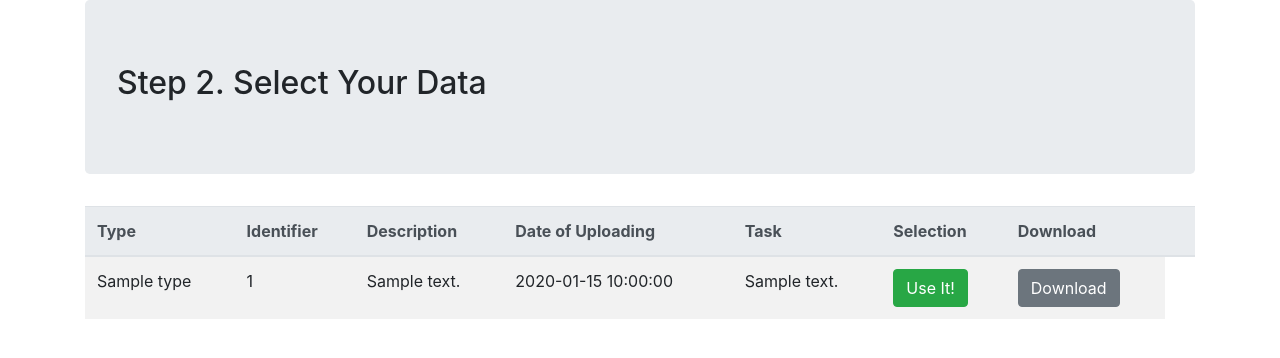
After one commit to rc1208/Keras-without-Keras, a Flask app: template templates/list_data_template.html in a window 1280 px wide. The commit adds this page. Shown: the top 358 px of the page. Run offline with Flask 2, Linux system fonts and the light colour scheme; the template is opened without the code that fills it: most values are stand-ins (such as "Sample title", 1, 10 or a date in 2020); some libraries are stand-ins or nearby versions.

Commit message:
finish data list

```diff
--- a/app.py
+++ b/app.py
@@ -2,6 +2,7 @@
 import sqlite3
 from flask import current_app, g
 from flask import Flask,render_template, request,jsonify,Response, flash, redirect
+from flask import send_file, send_from_directory
 import os
 import csv
 import json
@@ -28,6 +29,10 @@ app.secret_key="123789456"
 app.config["DATABASE"] = app.instance_path + "/data.db"
 app.config["DBTABLE_DATA"] = "training_data"
 
+app.config["LOSS_TABULAR_CATEGORY"] = "categorical_crossentropy"
+app.config["LOSS_TABULAR_NUMERIC"] = "mse"
+app.config["LOSS_IMAGES"] = "categorical_crossentropy"
+app.config["LOSS_TEXT"] = "categorical_crossentropy"
 
 @app.route('/', methods = ['GET'])
 def home():
@@ -58,9 +63,9 @@ def tabular_upload_post():
             file.save(filepath)
         size_input_neuron, size_output_neuron = tabular_getsize(filepath, if_target_category, if_ignore_1stline)
         print((if_target_category, if_ignore_1stline, size_input_neuron, size_output_neuron))
-        lossfunc = "mse"
+        lossfunc = app.config["LOSS_TABULAR_NUMERIC"]
         if(if_target_category == "on"):
-            lossfunc ="crossentropy"
+            lossfunc =app.config["LOSS_TABULAR_CATEGORY"]
         return redirect("http://127.0.0.1:8080/#activation=tanh&batchSize=10&dataset=circle&regDataset=reg-plane&learningRate=0.03&regularizationRate=0&noise=0&networkShape=3,2&seed=0.44887&showTestData=false&discretize=false&percTrainData=50&x=true&y=true&xTimesY=false&xSquared=false&ySquared=false&cosX=false&sinX=false&cosY=false&sinY=false&collectStats=false&problem=classification&initZero=false&hideText=false&discretize_hide=true&showTestData_hide=true&stepButton_hide=true&noise_hide=true&dataset_hide=true&discretize_hide=true&showTestData_hide=true&stepButton_hide=true&noise_hide=true&dataset_hide=true&sizeInput=%d&sizeOutput=%d&lossfunc=%s&dataLocation=%s" %(size_input_neuron, size_output_neuron, lossfunc, filepath))
 
 
@@ -204,7 +209,7 @@ def images_upload_post():
     if 'inputfilePkl' in request.files:
         # upload pickle
         file = request.files['inputfilePkl']
-        edir_pickle=app.config["UPLOAD_DATA_FOLDER"]+"/images/"
+        dir_pickle=app.config["UPLOAD_DATA_FOLDER"]+"/images/"
         if(not os.path.isdir(dir_pickle)):
             os.makedirs(dir_pickle)
         filepath = os.path.join(dir_pickle, "training.pickle")
@@ -217,8 +222,8 @@ def images_upload_post():
         if(isinstance(sizes, tuple)):
             size_input_neuron = sizes[1]*sizes[2]
             size_output_neuron = sizes[3]
-            print("http://127.0.0.1:8080/index_cnn.html#activation=tanh&batchSize=10&dataset=circle&regDataset=reg-plane&learningRate=0.03&typeofnet=1&regularizationRate=0&noise=0&networkShape=1,1,4,4&seed=0.35115&showTestData=false&discretize=false&percTrainData=50&x=true&y=true&xTimesY=false&xSquared=false&ySquared=false&cosX=false&sinX=false&cosY=false&sinY=false&collectStats=false&problem=classification&initZero=false&hideText=false&discretize_hide=true&showTestData_hide=true&stepButton_hide=true&noise_hide=true&dataset_hide=true&discretize_hide=true&showTestData_hide=true&stepButton_hide=true&noise_hide=true&dataset_hide=true&sizeInput=%d&sizeOutput=%d&lossfunc=%s&dataLocation=%s" %(size_input_neuron, size_output_neuron, "crossentropy", filepath))
-            return redirect("http://127.0.0.1:8080/index_cnn.html#activation=tanh&batchSize=10&dataset=circle&regDataset=reg-plane&learningRate=0.03&typeofnet=1&regularizationRate=0&noise=0&networkShape=1,1,4,4&seed=0.35115&showTestData=false&discretize=false&percTrainData=50&x=true&y=true&xTimesY=false&xSquared=false&ySquared=false&cosX=false&sinX=false&cosY=false&sinY=false&collectStats=false&problem=classification&initZero=false&hideText=false&discretize_hide=true&showTestData_hide=true&stepButton_hide=true&noise_hide=true&dataset_hide=true&discretize_hide=true&showTestData_hide=true&stepButton_hide=true&noise_hide=true&dataset_hide=true&sizeInput=%d&sizeOutput=%d&lossfunc=%s&dataLocation=%s" %(size_input_neuron, size_output_neuron, "crossentropy", filepath))
+            print("http://127.0.0.1:8080/index_cnn.html#activation=tanh&batchSize=10&dataset=circle&regDataset=reg-plane&learningRate=0.03&typeofnet=1&regularizationRate=0&noise=0&networkShape=1,1,4,4&seed=0.35115&showTestData=false&discretize=false&percTrainData=50&x=true&y=true&xTimesY=false&xSquared=false&ySquared=false&cosX=false&sinX=false&cosY=false&sinY=false&collectStats=false&problem=classification&initZero=false&hideText=false&discretize_hide=true&showTestData_hide=true&stepButton_hide=true&noise_hide=true&dataset_hide=true&discretize_hide=true&showTestData_hide=true&stepButton_hide=true&noise_hide=true&dataset_hide=true&sizeInput=%d&sizeOutput=%d&lossfunc=%s&dataLocation=%s" %(size_input_neuron, size_output_neuron, app.config["LOSS_IMAGES"], filepath))
+            return redirect("http://127.0.0.1:8080/index_cnn.html#activation=tanh&batchSize=10&dataset=circle&regDataset=reg-plane&learningRate=0.03&typeofnet=1&regularizationRate=0&noise=0&networkShape=1,1,4,4&seed=0.35115&showTestData=false&discretize=false&percTrainData=50&x=true&y=true&xTimesY=false&xSquared=false&ySquared=false&cosX=false&sinX=false&cosY=false&sinY=false&collectStats=false&problem=classification&initZero=false&hideText=false&discretize_hide=true&showTestData_hide=true&stepButton_hide=true&noise_hide=true&dataset_hide=true&discretize_hide=true&showTestData_hide=true&stepButton_hide=true&noise_hide=true&dataset_hide=true&sizeInput=%d&sizeOutput=%d&lossfunc=%s&dataLocation=%s" %(size_input_neuron, size_output_neuron, app.config["LOSS_IMAGES"], filepath))
         else:
             return redirect(request.url)
     elif 'inputfilePNG' in request.files and 'inputfileCsv' in request.files:
@@ -287,7 +292,7 @@ def text_upload_post():
             text_savefile(file, request.form.get('dataid'), request.form.get('datadesc'), dir_text)
         else:
             file.save(filepath)
-        lossfunc="crossentropy"
+        lossfunc=app.config["LOSS_TEXT"]
         return redirect("http://127.0.0.1:8080/index_rnn.html#activation=tanh&batchSize=10&dataset=circle&regDataset=reg-plane&learningRate=0.03&typeofnet=2&regularizationRate=0&noise=0&networkShape=1&seed=0.09947&showTestData=false&discretize=false&percTrainData=50&x=true&y=true&xTimesY=false&xSquared=false&ySquared=false&cosX=false&sinX=false&cosY=false&sinY=false&collectStats=false&problem=classification&initZero=false&hideText=false&discretize_hide=true&showTestData_hide=true&stepButton_hide=true&noise_hide=true&dataset_hide=true&discretize_hide=true&showTestData_hide=true&stepButton_hide=true&noise_hide=true&dataset_hide=true&lossfunc=%s&dataLocation=%s" %(lossfunc, filepath))
 
 def text_savefile(file, data_id, data_desc, dir_text):
@@ -304,6 +309,89 @@ def text_savefile(file, data_id, data_desc, dir_text):
                  (data_id, "text", data_desc, datetime.now().strftime("%Y-%m-%d %H-%M-%S"), 1, 0, 0) )
     conn.commit()
 
+@app.route("/data_list/<typex>", methods=["GET"])
+def show_data_list(typex):
+    datalist=get_data_list(typex)
+    rows=[]
+    for dataitem in datalist:
+        row=dict()
+        row["dataid"] = dataitem["id"]
+        row["datadesc"] = dataitem["description"]
+        row["type"] = dataitem["type"]
+        row["date"] = dataitem["date_created"]
+        if(row["type"] == "tabular"):
+            if(dataitem["if_target_category"] == "on"):
+                row["note"] = "Classification"
+                row["lossfunc"] =  app.config["LOSS_TABULAR_CATEGORY"]
+            else:
+                row["note"] = "Regression"
+                row["lossfunc"] =  app.config["LOSS_TABULAR_NUMERIC"]
+        elif(row["type"] == "images"):
+            row["note"] = "Classification"
+            row["lossfunc"] =  app.config["LOSS_IMAGES"]
+        else:
+            row["note"] = "Language Model"
+            row["lossfunc"] = app.config["LOSS_TEXT"]
+        row["url"] = "/download_data/%s/%s" %(row["type"], row["dataid"])
+        row["data_location"] = get_data_dir(row["type"], row["dataid"]) + "/" + row["dataid"]
+        rows.append(row)
+    return render_template("list_data_template.html", data=rows)
+
+
+def get_data_list(typex):
+    db=get_db()
+    if(typex == "all"):
+        sqlcmd = "SELECT * FROM training_data"
+    else:
+        sqlcmd = "SELECT * FROM training_data where type = '%s'" %typex
+    print(sqlcmd)
+    cur=db.execute(sqlcmd)
+    rv = cur.fetchall()
+    return rv
+
+def get_data_dir(typex, dataid):
+    if(typex == "tabular"):
+        dirx = app.config["UPLOAD_DATA_FOLDER"] + "/"
+    elif(typex == "images"):
+        dirx = app.config["UPLOAD_DATA_FOLDER"] + "/images/"
+    else:
+        dirx = app.config["UPLOAD_DATA_FOLDER"] + "/text/"
+    return dirx
+
+@app.route("/download_data/<typex>/<dataid>", methods = ['GET'])
+def download_file(typex, dataid):
+    print("download_file")
+    dirx = get_data_dir(typex, dataid)
+    print(dataid)
+    return send_from_directory(dirx, dataid, as_attachment=True)
+
+@app.route("/data_select", methods = ['POST'])
+def use_data_nn():
+    typex = request.form.get("type")
+    data_location = request.form.get("data_location")
+    lossfunc = request.form.get("lossfunc")
+    task = request.form.get("task")
+    if(typex == "tabular"):
+        if(task == "Classification"):
+            size_input_neuron, size_output_neuron = tabular_getsize(data_location, 1, 1)
+        else:
+            size_input_neuron, size_output_neuron = tabular_getsize(data_location, 0, 1)
+        print((size_input_neuron, size_output_neuron))
+        return redirect("http://127.0.0.1:8080/#activation=tanh&batchSize=10&dataset=circle&regDataset=reg-plane&learningRate=0.03&regularizationRate=0&noise=0&networkShape=3,2&seed=0.44887&showTestData=false&discretize=false&percTrainData=50&x=true&y=true&xTimesY=false&xSquared=false&ySquared=false&cosX=false&sinX=false&cosY=false&sinY=false&collectStats=false&problem=classification&initZero=false&hideText=false&discretize_hide=true&showTestData_hide=true&stepButton_hide=true&noise_hide=true&dataset_hide=true&discretize_hide=true&showTestData_hide=true&stepButton_hide=true&noise_hide=true&dataset_hide=true&sizeInput=%d&sizeOutput=%d&lossfunc=%s&dataLocation=%s" %(size_input_neuron, size_output_neuron, lossfunc, data_location))
+    elif(typex == "images"):
+        sizes=images_getsize(data_location)
+        if(isinstance(sizes, tuple)):
+            size_input_neuron = sizes[1]*sizes[2]
+            size_output_neuron = sizes[3]
+            return redirect("http://127.0.0.1:8080/index_cnn.html#activation=tanh&batchSize=10&dataset=circle&regDataset=reg-plane&learningRate=0.03&typeofnet=1&regularizationRate=0&noise=0&networkShape=1,1,4,4&seed=0.35115&showTestData=false&discretize=false&percTrainData=50&x=true&y=true&xTimesY=false&xSquared=false&ySquared=false&cosX=false&sinX=false&cosY=false&sinY=false&collectStats=false&problem=classification&initZero=false&hideText=false&discretize_hide=true&showTestData_hide=true&stepButton_hide=true&noise_hide=true&dataset_hide=true&discretize_hide=true&showTestData_hide=true&stepButton_hide=true&noise_hide=true&dataset_hide=true&sizeInput=%d&sizeOutput=%d&lossfunc=%s&dataLocation=%s" %(size_input_neuron, size_output_neuron, app.config["LOSS_IMAGES"], data_location))
+        else:
+            return redirect(request.url)
+    else:
+        return redirect("http://127.0.0.1:8080/index_rnn.html#activation=tanh&batchSize=10&dataset=circle&regDataset=reg-plane&learningRate=0.03&typeofnet=2&regularizationRate=0&noise=0&networkShape=1&seed=0.09947&showTestData=false&discretize=false&percTrainData=50&x=true&y=true&xTimesY=false&xSquared=false&ySquared=false&cosX=false&sinX=false&cosY=false&sinY=false&collectStats=false&problem=classification&initZero=false&hideText=false&discretize_hide=true&showTestData_hide=true&stepButton_hide=true&noise_hide=true&dataset_hide=true&discretize_hide=true&showTestData_hide=true&stepButton_hide=true&noise_hide=true&dataset_hide=true&lossfunc=%s&dataLocation=%s" %(lossfunc, data_location))
+
+
+
+
 
 #When run from command line, start the server
 if __name__ == '__main__':
--- a/init_database.py
+++ b/init_database.py
@@ -5,6 +5,7 @@ import os
 
 s=input("Warn: This will drop the database (of training data inventory)! Type 'Yes' if you are sure to do that.\n")
 if(s != "Yes"):
+    print("you didn't re-generate the database")
     exit(0)
 
 if(not os.path.isdir("instance")):
--- a/templates/index.html
+++ b/templates/index.html
@@ -60,7 +60,7 @@
                                </li>
                              </ul>
                               <a type="button" class="btn btn-primary" href="tabular_upload"> Import Your Data  </a>
-                              <a type="button" class="btn btn-primary"> Use Example Data</a>
+                              <a type="button" class="btn btn-primary" href="data_list/tabular"> Use Example Data</a>
                        </div>
                        <hr />
                     </div>
@@ -76,7 +76,7 @@
                                <li class="list-inline-item"><h4> only support images classification now </h4></li>
                              </ul>
                               <a type="button" class="btn btn-primary" href="images_upload"> Import Your Data  </a>
-                              <a type="button" class="btn btn-primary"> Use Example Data</a>
+                              <a type="button" class="btn btn-primary" href="data_list/images"> Use Example Data</a>
                        </div>
                        <hr />
                     </div>
@@ -93,7 +93,7 @@
                                <li class="list-inline-item"><h4> only support NLP classification now</h4></li>
                              </ul>
                               <a type="button" class="btn btn-primary" href="text_upload"> Import Your Data  </a>
-                              <a type="button" class="btn btn-primary"> Use Example Data</a>
+                              <a type="button" class="btn btn-primary" href="data_list/text"> Use Example Data</a>
                        </div>
                        <hr />
                     </div>
--- /dev/null
+++ b/templates/list_data_template.html
@@ -0,0 +1,53 @@
+<!DOCTYPE html>
+<html lang="en" dir="ltr">
+    <head>
+        <meta charset="utf-8">
+        <title>Existing Data List</title>
+        <link rel="stylesheet" href="https://maxcdn.bootstrapcdn.com/bootstrap/4.3.1/css/bootstrap.min.css">
+        <script src="https://ajax.googleapis.com/ajax/libs/jquery/3.3.1/jquery.min.js"></script>
+        <script src="https://cdnjs.cloudflare.com/ajax/libs/popper.js/1.14.7/umd/popper.min.js"></script>
+        <script src="https://maxcdn.bootstrapcdn.com/bootstrap/4.3.1/js/bootstrap.min.js"></script>
+    </head>
+    <body>
+        <div class="container">
+            <div class="jumbotron">
+              <h2><i class="fas fa-database"></i> Step 2. Select Your Data </h2>
+              <!--<p>A bunch of beautiful images that I didn't take (except for the first one!)</p>  -->
+            </div>
+            <table class="table table-striped">
+              <thead class="thead-light">
+                <tr>
+                    <th scope="col">Type</th>
+                    <th scope="col">Identifier</th>
+                    <th scope="col">Description</th>
+                    <th scope="col">Date of Uploading</th>
+                    <th scope="col">Task </th>
+                    <th scope="col">Selection </th>
+                    <th scope="col">Download <th>
+                </tr>
+            </thead>
+               {% for row in data %}
+                <tr>
+                    <td> {{ row.type }} </td>
+                    <td> {{ row.dataid }} </td>
+                    <td> {{ row.datadesc }} </td>
+                    <td> {{ row.date }} </td>
+                    <td> {{ row.note}} </td>
+                    <td>
+                      <form action="/data_select" method="post">
+                         <input type="hidden" name="type" value="{{row.type}}" />
+                         <input type="hidden" name="lossfunc" value="{{row.lossfunc}}"  />
+                         <input type="hidden" name="data_location" value="{{row.data_location}}"  />
+                         <input type="hidden" name="task" value ="{{row.note}}" />
+                         <input type="submit" class="btn btn-success" value="Use It!" />
+                      </form>
+                    </td>
+                    <td>
+                      <a class="btn btn-secondary" href="{{ row.url }}"> Download </a>
+                    </td>
+                </tr>
+                {% endfor %}
+            </table>
+        </div>
+    </body>
+</html>
```
